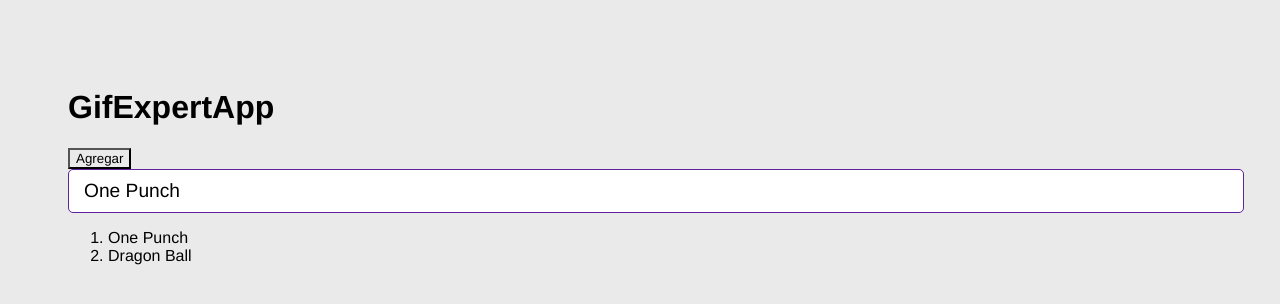
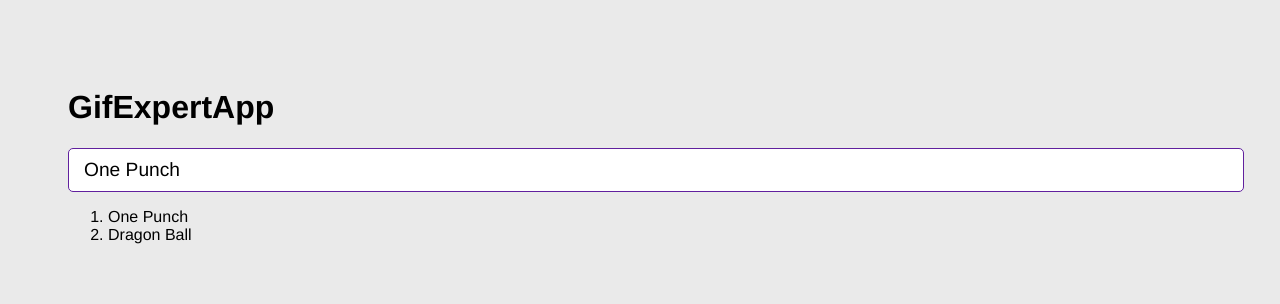
Before and after one commit to PeterGabrielVE/04-gif-expert-app, a React (Vite) app: page / in a window 1280 px wide. Shown: the top 304 px of the page. Built offline with nearby package versions, Linux system fonts and the light colour scheme.

Commit message:
comnicacion etre componentes

```diff
--- a/src/GifExpertApp.jsx
+++ b/src/GifExpertApp.jsx
@@ -5,16 +5,11 @@
 
     const [categories, setCategories] = useState(['One Punch','Dragon Ball']);
 
-    const onAddCategory = () =>{
-        //setCategories([ ...categories,'Hola Mundo'])
-        setCategories( cat => [ ...categories,'Hola Mundo'] );
-    }
 
   return (
     <>
      <h1>GifExpertApp</h1>
-     <button onClick={ onAddCategory }>Agregar</button>
-     <AddCategory />
+     <AddCategory  setCategories={ setCategories }/>
      <ol>
         { categories.map( category =>{
             return <li key={ category }>{ category }</li>
--- a/src/addCategory.jsx
+++ b/src/addCategory.jsx
@@ -1,16 +1,19 @@
 import { useState  } from 'react';
 
-export const AddCategory = () =>{
+export const AddCategory = ({ setCategories }) =>{
 
     const [ inputValue, setInputValue ] = useState('One Punch');
 
-    const onInputChange = (event) =>{
-        console.log(event.target.value)
+    const onInputChange = ({ target }) =>{
+        setInputValue( target.value );
     }
 
     const onSubmit = ( event )  => {
         event.preventDefault();
-        console.log(inputValue)
+        if( inputValue.trim().length <= 1) return;
+        setCategories( categories => [ inputValue, ...categories ]);
+        setInputValue('');
+
     }
     return (
         <form onSubmit={ (event)  => onSubmit(event) }>
```
